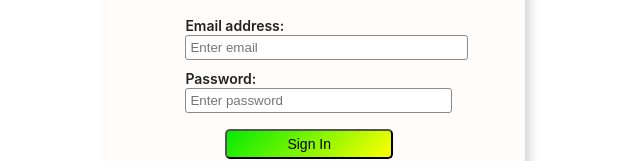
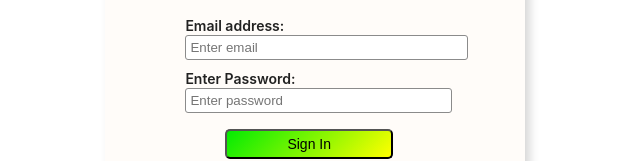
Before and after one commit to AdityaDeshpande123/MinorProject, a React (Create React App) app in the folder Project/front-end/: page /signup in a window 1280 px wide. Shown: the part 364-525 px from the top of the page, without its empty margins (325-965 px from the left). Built offline with nearby package versions, Linux system fonts and the light colour scheme.

Commit message:
ashwincomm

```diff
--- a/Project/front-end/src/views/sigin_up/Auth.js
+++ b/Project/front-end/src/views/sigin_up/Auth.js
@@ -32,7 +32,7 @@ export default function (props) {
               />
             </div>
             <div className={style.form_group}>
-              <label>Password: </label><pre></pre>
+              <label>Enter Password: </label><pre></pre>
               <input
                 type="password"
                 className={style.form_control}
```
